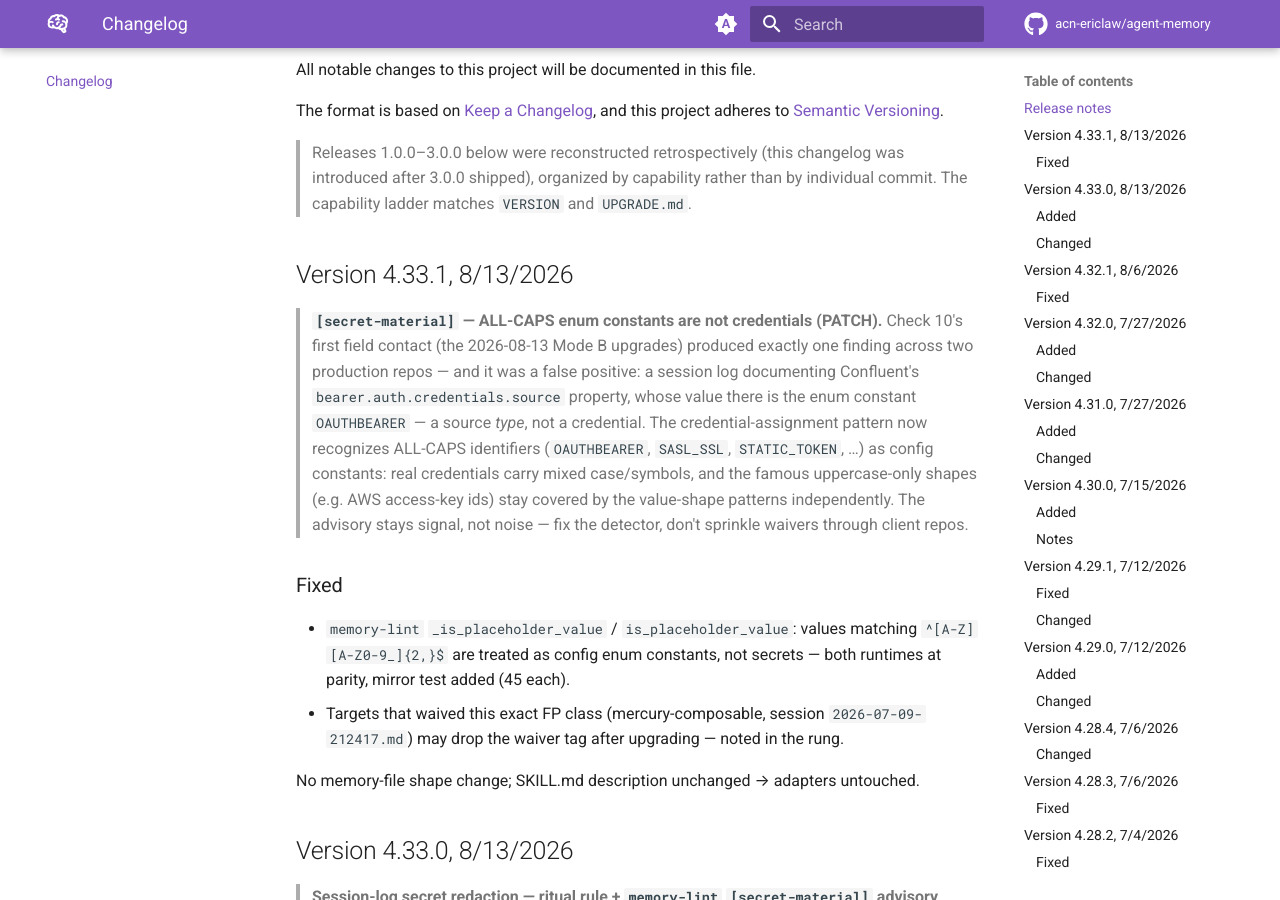
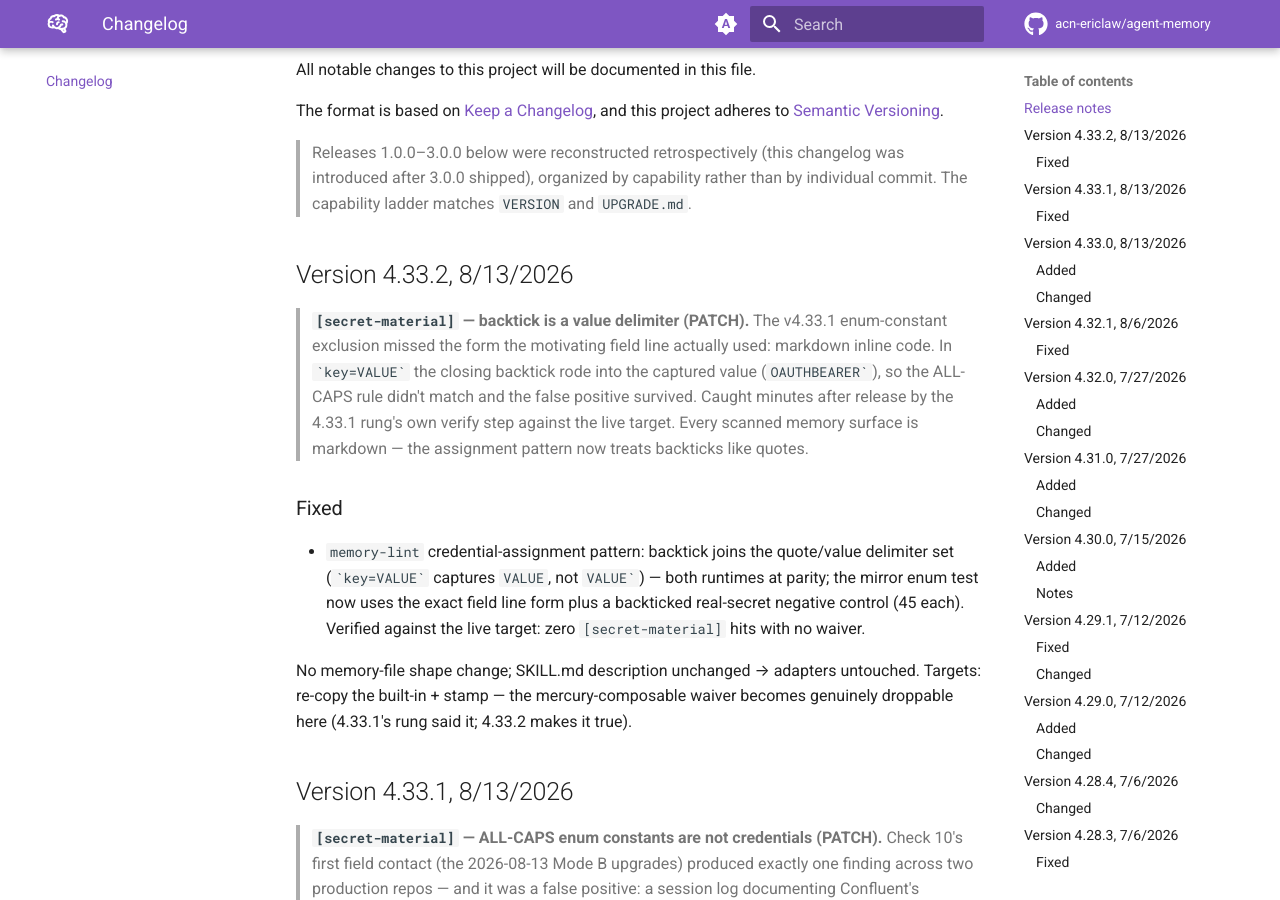
Before and after one commit to acn-ericlaw/agent-memory, an MkDocs documentation site: the page built from docs/changelog.md, in a window 1280 px wide and 900 px high, scrolled down 222 px. Built offline with MkDocs 1.6.1 and Material for MkDocs 9.7.7, drawn with Linux system fonts in a browser that asks for light colours; comment, search, counter and statistics services are not loaded.

Commit message:
fix(memory-lint): [secret-material] treats backtick as a value delimiter (v4.33.2)
The v4.33.1 enum-constant exclusion missed the form the motivating field
line actually used — markdown inline code. In a backticked key=VALUE span
the closing backtick rode into the captured value, so the ALL-CAPS rule
never matched and the false positive survived; the 4.33.1 rung's own verify
step caught it against the live target minutes after release. Every scanned
memory surface is markdown, so the credential-assignment pattern now treats
backticks like quotes; a backticked mixed-case literal still flags. Mirror
enum test now quotes the exact field line verbatim plus a backticked
real-secret negative control (45 each); verified against the live target —
zero findings with no waiver. Lockstep: VERSION 4.33.2, CHANGELOG, README
(row + 10-cap trim), UPGRADE (row + 4.33.1→4.33.2 rung).

Co-Authored-By: Claude Code <noreply@anthropic.com>

```diff
--- a/CHANGELOG.md
+++ b/CHANGELOG.md
@@ -10,6 +10,25 @@ and this project adheres to [Semantic Versioning](https://semver.org/spec/v2.0.0
 > Releases 1.0.0–3.0.0 below were reconstructed retrospectively (this changelog was
 > introduced after 3.0.0 shipped), organized by capability rather than by individual
 > commit. The capability ladder matches `VERSION` and `UPGRADE.md`.
+
+## Version 4.33.2, 8/13/2026
+
+> **`[secret-material]` — backtick is a value delimiter (PATCH).** The v4.33.1 enum-constant
+> exclusion missed the form the motivating field line actually used: markdown inline code. In
+> `` `key=VALUE` `` the closing backtick rode into the captured value (``OAUTHBEARER` ``), so
+> the ALL-CAPS rule didn't match and the false positive survived. Caught minutes after release
+> by the 4.33.1 rung's own verify step against the live target. Every scanned memory surface
+> is markdown — the assignment pattern now treats backticks like quotes.
+
+### Fixed
+- `memory-lint` credential-assignment pattern: backtick joins the quote/value delimiter set
+  (`` `key=VALUE` `` captures `VALUE`, not ``VALUE` ``) — both runtimes at parity; the mirror
+  enum test now uses the exact field line form plus a backticked real-secret negative control
+  (45 each). Verified against the live target: zero `[secret-material]` hits with no waiver.
+
+No memory-file shape change; SKILL.md description unchanged → adapters untouched. Targets:
+re-copy the built-in + stamp — the mercury-composable waiver becomes genuinely droppable here
+(4.33.1's rung said it; 4.33.2 makes it true).
 
 ## Version 4.33.1, 8/13/2026
 
```
Also changed, not shown: README.md (+2 -2 lines), UPGRADE.md (+26 -0 lines), 5 other files.
